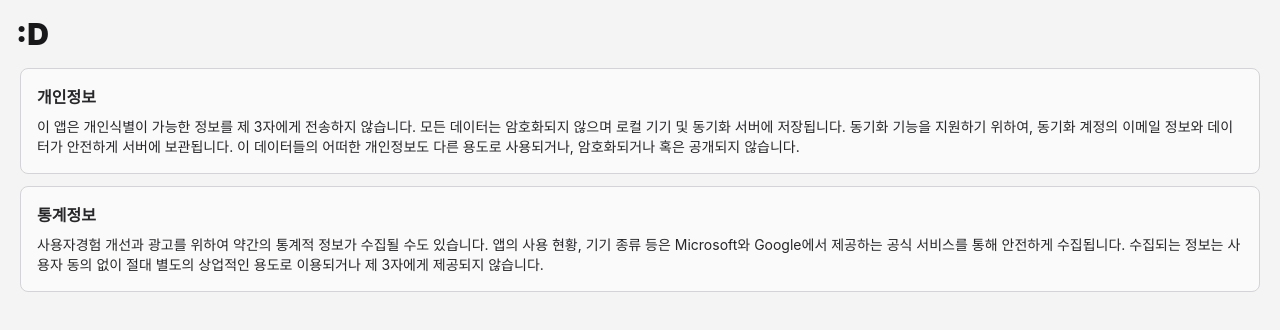
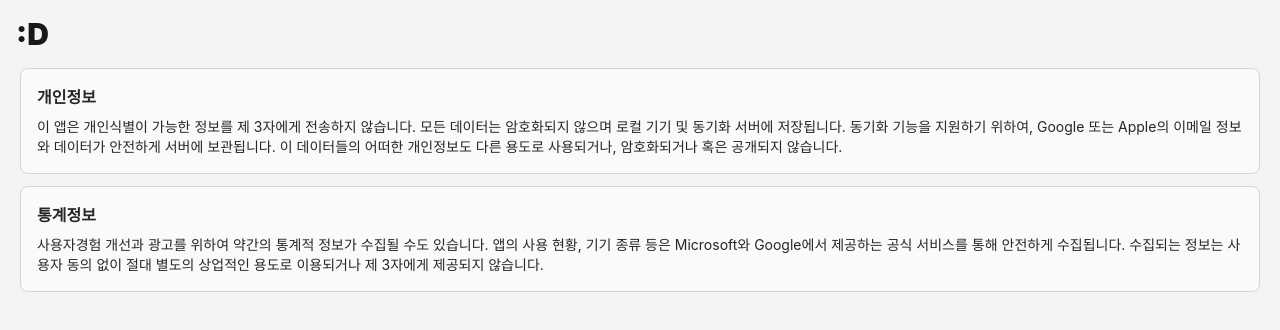
Before and after one commit to FLY2ED/FLY2ED.github.io, a plain HTML site: page index.html in a window 1280 px wide. Drawn offline with nearby package versions, Linux system fonts and the light colour scheme; a web font is replaced by a local one.

Commit message:
Update index.html
Feat: 개인정보 Google, Apple 문구 추가

```diff
--- a/index.html
+++ b/index.html
@@ -34,7 +34,7 @@
           <div class="mt-2 text-sm text-zinc-800 dark:text-zinc-300">
             이 앱은 개인식별이 가능한 정보를 제 3자에게 전송하지 않습니다. 모든
             데이터는 암호화되지 않으며 로컬 기기 및 동기화 서버에 저장됩니다.
-            동기화 기능을 지원하기 위하여, 동기화 계정의 이메일 정보와 데이터가 안전하게 서버에 보관됩니다. 이 데이터들의 어떠한 개인정보도
+            동기화 기능을 지원하기 위하여, Google 또는 Apple의 이메일 정보와 데이터가 안전하게 서버에 보관됩니다. 이 데이터들의 어떠한 개인정보도
             다른 용도로 사용되거나, 암호화되거나 혹은 공개되지
             않습니다.
           </div>
```
